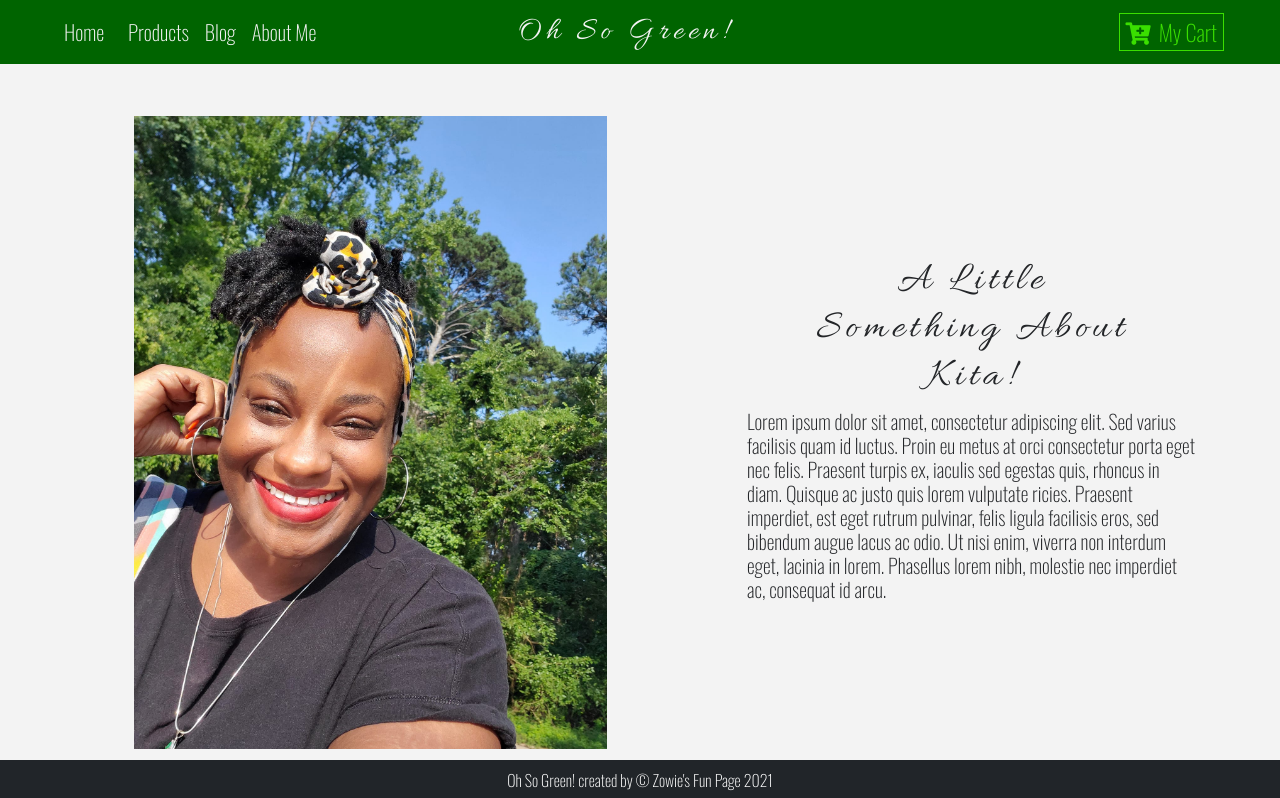
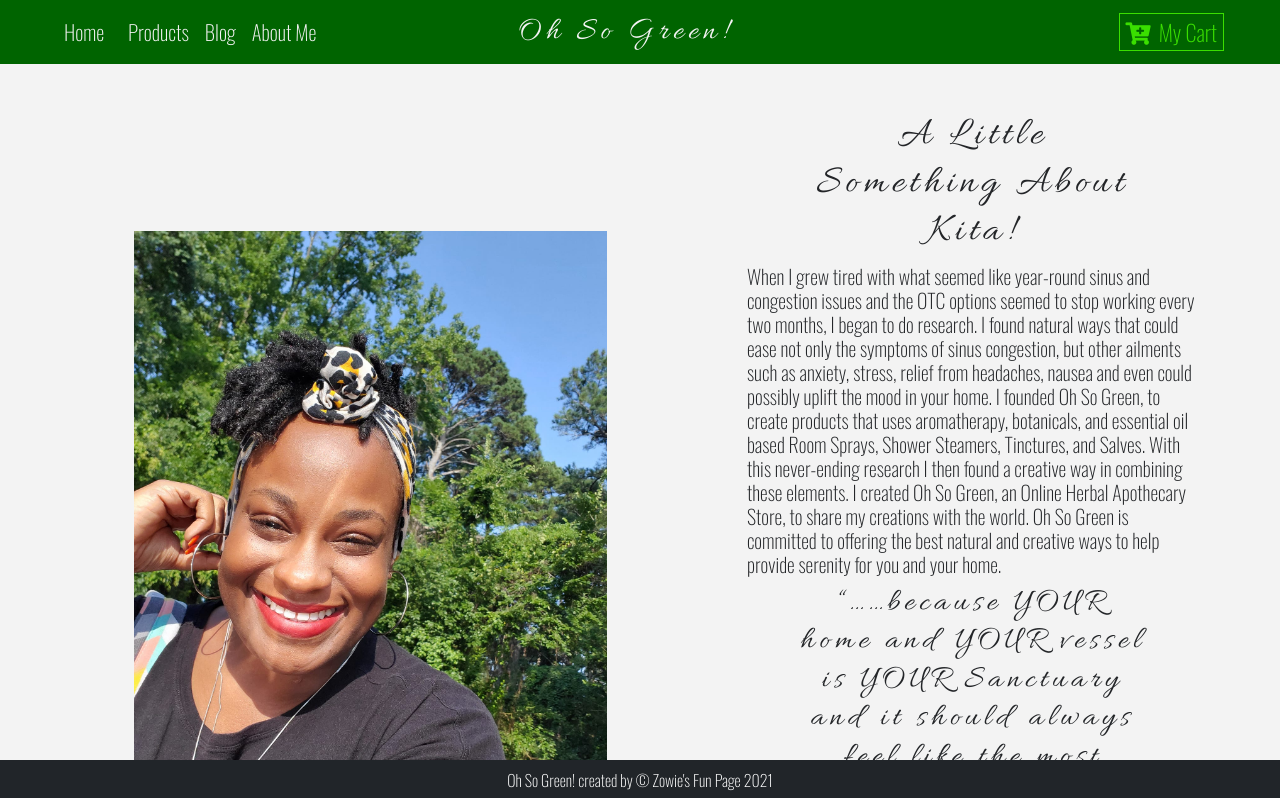
Before and after one commit to marsanderson/ohsogreen, a React (Create React App) app: page /about in a window 1280 px wide. Shown: the top 798 px of the page. Built offline with nearby package versions, Linux system fonts and the light colour scheme.

Commit message:
add owners bio

```diff
--- a/src/components/About.js
+++ b/src/components/About.js
@@ -19,13 +19,20 @@
           <div className="col-lg-5">
             <h1 className="col-10 mx-auto text-center text-title">A Little Something About Kita!</h1>
             <p className="h5">
-            Lorem ipsum dolor sit amet, consectetur adipiscing elit. Sed varius facilisis quam
-            id luctus. Proin eu metus at orci consectetur porta eget nec felis. Praesent turpis
-            ex, iaculis sed egestas quis, rhoncus in diam. Quisque ac justo quis lorem vulputate
-            ricies. Praesent imperdiet, est eget rutrum pulvinar, felis ligula facilisis eros,
-            sed bibendum augue lacus ac odio. Ut nisi enim, viverra non interdum eget, lacinia
-            in lorem. Phasellus lorem nibh, molestie nec imperdiet ac, consequat id arcu.
+            When I grew tired with what seemed like year-round sinus and congestion issues and the
+            OTC options seemed to stop working every two months, I began to do research. I found
+            natural ways that could ease not only the symptoms of sinus congestion, but other ailments
+            such as anxiety, stress, relief from headaches, nausea and even could possibly uplift the
+            mood in your home. I founded Oh So Green, to create products that uses aromatherapy, botanicals,
+            and essential oil based Room Sprays, Shower Steamers, Tinctures, and Salves. With this never-ending
+            research I then found a creative way in combining these elements. I created Oh So Green, an Online
+            Herbal Apothecary Store, to share my creations with the world. Oh So Green is committed to offering
+            the best natural and creative ways to help provide serenity for you and your home.
             </p>
+            <h2 className="col-10 mx-auto text-center text-title">“……because YOUR home and YOUR vessel is
+            YOUR Sanctuary and it should always feel like the most peaceful, beautiful, and high vibrational
+            place on earth.” ~Nekita</h2>
+            <h2 className="col-10 mx-auto text-center"> ~Nekita</h2>
           </div>
         </div>
       </div>
```
